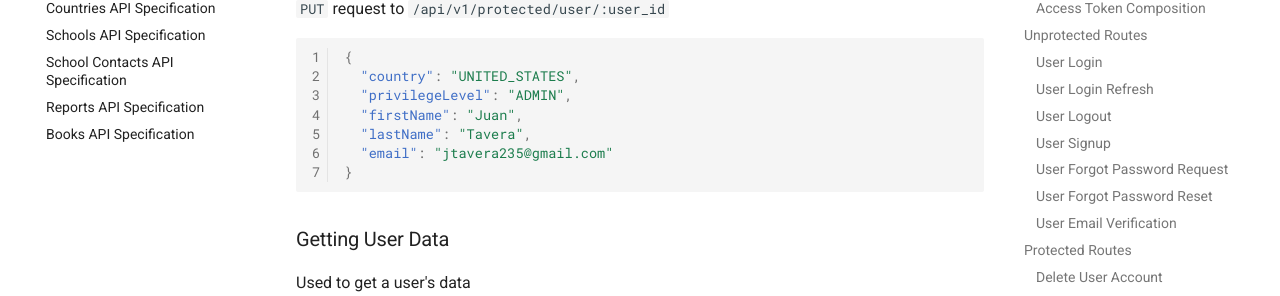
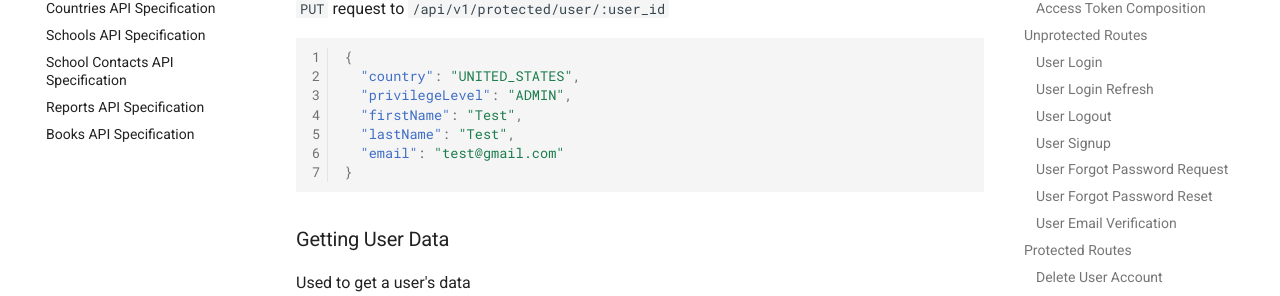
Before and after one commit to Code-4-Community/c4c-dev-docs, an MkDocs documentation site: the page built from docs/hats/api-spec-auth.md, in a window 1280 px wide and 900 px high, scrolled down 5227 px. Shown: the part 154-450 px from the top of the window. Built offline with MkDocs 1.6.1 and Material for MkDocs 9.7.7, drawn with Linux system fonts in a browser that asks for light colours; comment, search, counter and statistics services are not loaded.

Commit message:
Updated names

````diff
--- a/docs/hats/api-spec-auth.md
+++ b/docs/hats/api-spec-auth.md
@@ -246,9 +246,9 @@ Used to update a user's country or privilege level
 {
   "country": "UNITED_STATES",
   "privilegeLevel": "ADMIN",
-  "firstName": "Juan",
-  "lastName": "Tavera",
-  "email": "jtavera235@gmail.com"
+  "firstName": "Test",
+  "lastName": "Test",
+  "email": "test@gmail.com"
 }
 ```
 
````
